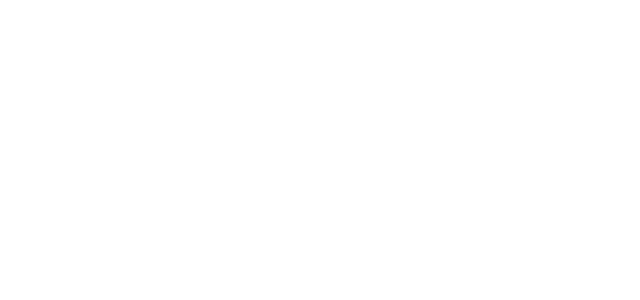
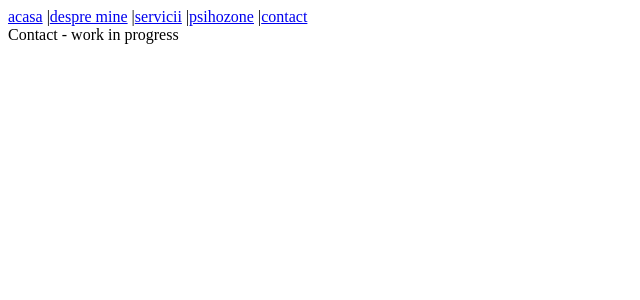
Before and after one commit to ionutbogdancristea/web-app-psihoterapie, a React (Create React App) app in the folder web-app-psihoterapie/: page /contact in a window 1280 px wide. Before the commit this address had no page. Shown: the top 300 px of the page, without its empty margins (0-640 px from the left). Built offline with nearby package versions, Linux system fonts and the light colour scheme.

Commit message:
navigation bar draft

```diff
--- a/web-app-psihoterapie/src/App.js
+++ b/web-app-psihoterapie/src/App.js
@@ -4,17 +4,23 @@
 import DespreMinePage from './pages/DespreMine';
 import PsihozonePage from './pages/Psihozone';
 import ServiciiPage from './pages/Servicii';
+import ContactPage from './pages/Contact';
+import NavBar from './components/layout/NavBar/NavBar.js';
 
 function App() {
   return (
     // current local domain: http://localhost:3000/
+    <div>
+    <NavBar/>
       <Routes>
         <Route path='/' element={<AcasaPage/>}/>
         <Route path='/blog' element={<BlogPage/>}/>
         <Route path='/despre_mine' element={<DespreMinePage/>}/>
         <Route path='/psihozone' element={<PsihozonePage/>}/>
         <Route path='/servicii' element={<ServiciiPage/>}/>
+        <Route path='/contact' element={<ContactPage/>}/>
       </Routes>
+    </div>
       );
 }
 
--- /dev/null
+++ b/web-app-psihoterapie/src/components/layout/NavBar/NavBar.js
@@ -0,0 +1,14 @@
+function NavBar()
+{
+    return <div>
+    <nav>
+      <a href="/">acasa</a> |
+      <a href="/despre_mine/">despre mine</a> |
+      <a href="/servicii/">servicii</a> |
+      <a href="/psihozone/">psihozone</a> |
+      <a href="/contact/">contact</a>
+    </nav>
+  </div>;
+}
+
+export default NavBar;
--- a/web-app-psihoterapie/src/pages/Acasa.js
+++ b/web-app-psihoterapie/src/pages/Acasa.js
@@ -1,15 +1,6 @@
 function AcasaPage()
 {
-    return <div>
-    <nav>
-      <a href="/">acasa</a> |
-      <a href="/despre_mine/">despre mine</a> |
-      <a href="/servicii/">servicii</a> |
-      <a href="/psihozone/">psihozone</a> |
-      <a href="/blog/">contact</a>
-    </nav>
-    <div>Acasa - work in progress </div>
-  </div>;
+    return <div>Acasa - work in progress </div>;
 }
 
 export default AcasaPage;
--- /dev/null
+++ b/web-app-psihoterapie/src/pages/Contact.js
@@ -0,0 +1,6 @@
+function ContactPage()
+{
+    return <div> Contact - work in progress </div>;
+}
+
+export default ContactPage;
```
Also changed, not shown: web-app-psihoterapie/src/components/layout/NavBar/NavBar.css (added).
